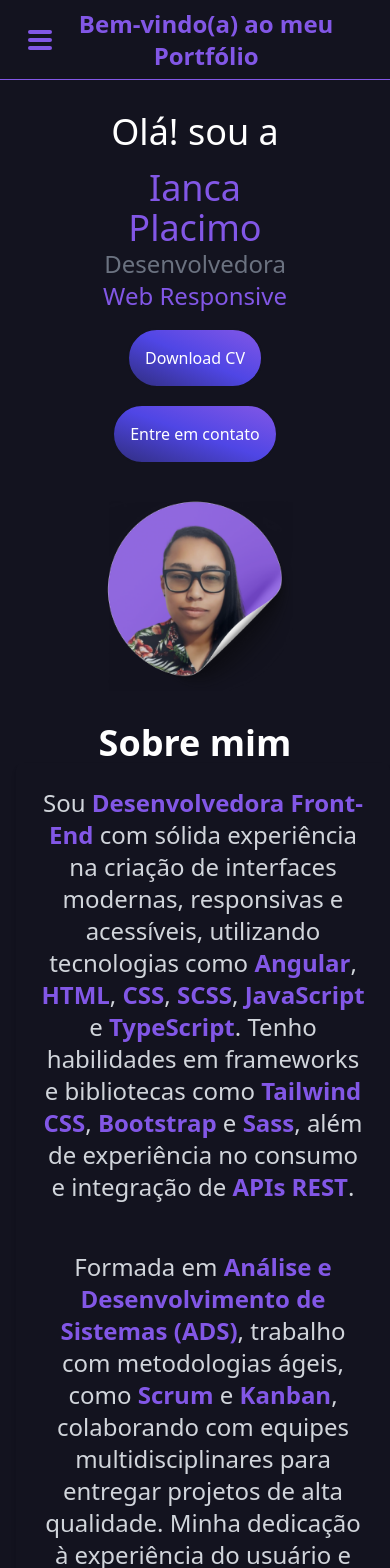
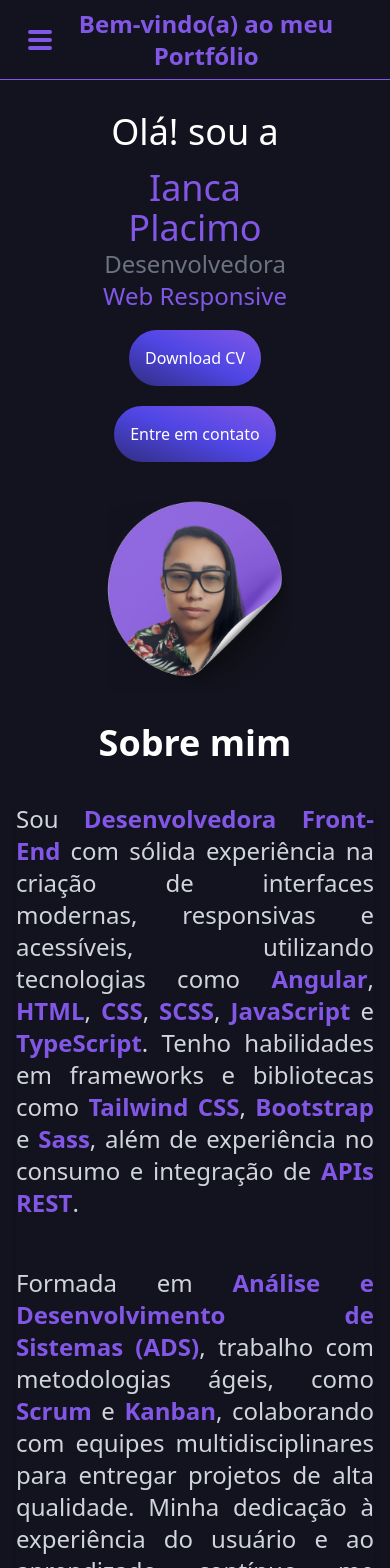
Before and after one commit to IancaPlacimo/portf-lio_2.0, an Angular app: page / in a window 390 px wide. Shown: the top 1568 px of the page. Built offline with nearby package versions, Linux system fonts and the light colour scheme.

Commit message:
Ajustando responsividade

```diff
--- a/src/app/components/home/home.component.html
+++ b/src/app/components/home/home.component.html
@@ -20,10 +20,10 @@
         </div>
     </div>
 
-    <div class="flex justify-center items-center flex-col space-x-4 " id="sobremim">
-        <p class="text-white font-bold text-4xl">Sobre mim</p>
-        <div class=" p-6 rounded-lg shadow-md max-w-3xl mx-auto text-gray-300">
-            <p class="mb-4 text-2xl text-center">
+    <div class="flex justify-center items-center flex-col md:space-x-4 ml-4 mr-4 " id="sobremim">
+        <p class="text-white font-bold text-4xl mb-10">Sobre mim</p>
+        <div class=" flex flex-col justify-center items-center  rounded-lg shadow-md max-w-3xl mx-auto text-gray-300">
+            <p class="mb-4 text-2xl text-justify ">
                 Sou <span class="font-semibold text-roxo">Desenvolvedora Front-End</span> com sólida experiência na
                 criação de interfaces modernas, responsivas e acessíveis, utilizando tecnologias como
                 <span class="font-semibold text-roxo">Angular</span>, <span class="font-semibold text-roxo">HTML</span>,
@@ -35,7 +35,7 @@
                     class="font-semibold text-roxo">Sass</span>, além de experiência no consumo e integração de
                 <span class="font-semibold text-roxo">APIs REST</span>.
             </p>
-            <p class="text-2xl text-center">
+            <p class="text-2xl text-justify">
                 <br>
                 Formada em <span class="font-semibold text-roxo">Análise e Desenvolvimento de Sistemas (ADS)</span>,
                 trabalho com metodologias ágeis, como <span class="font-semibold text-roxo">Scrum</span> e <span
```
